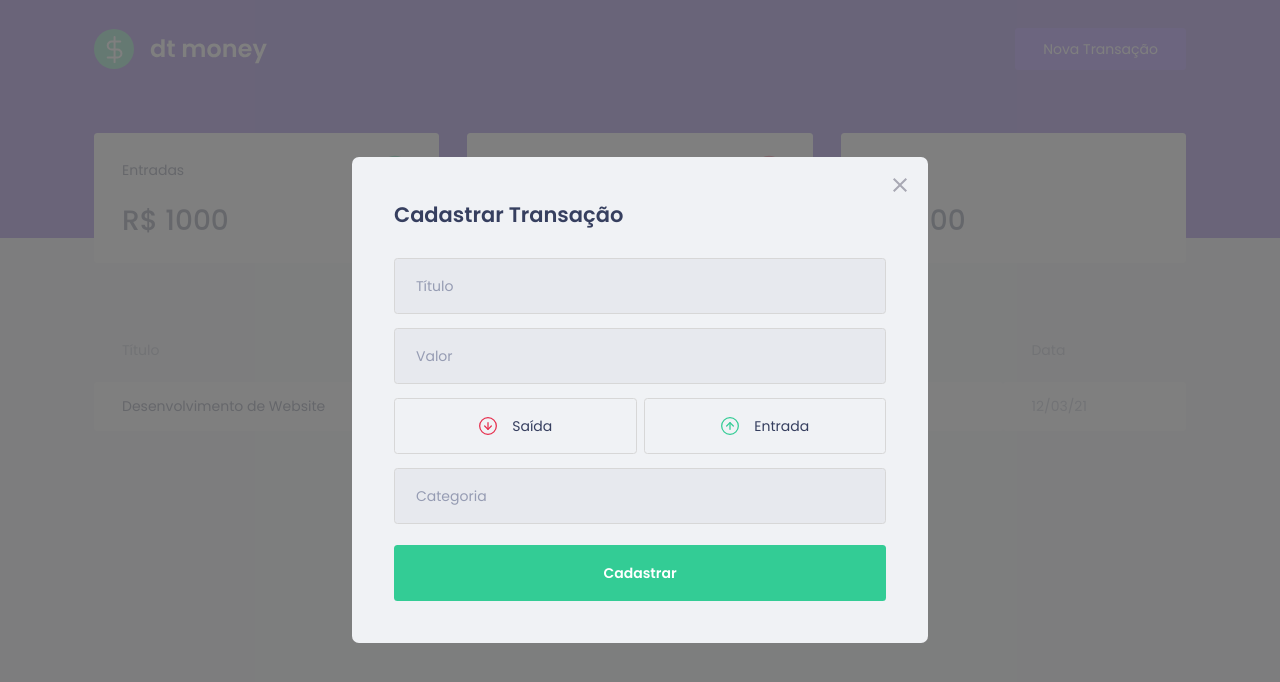
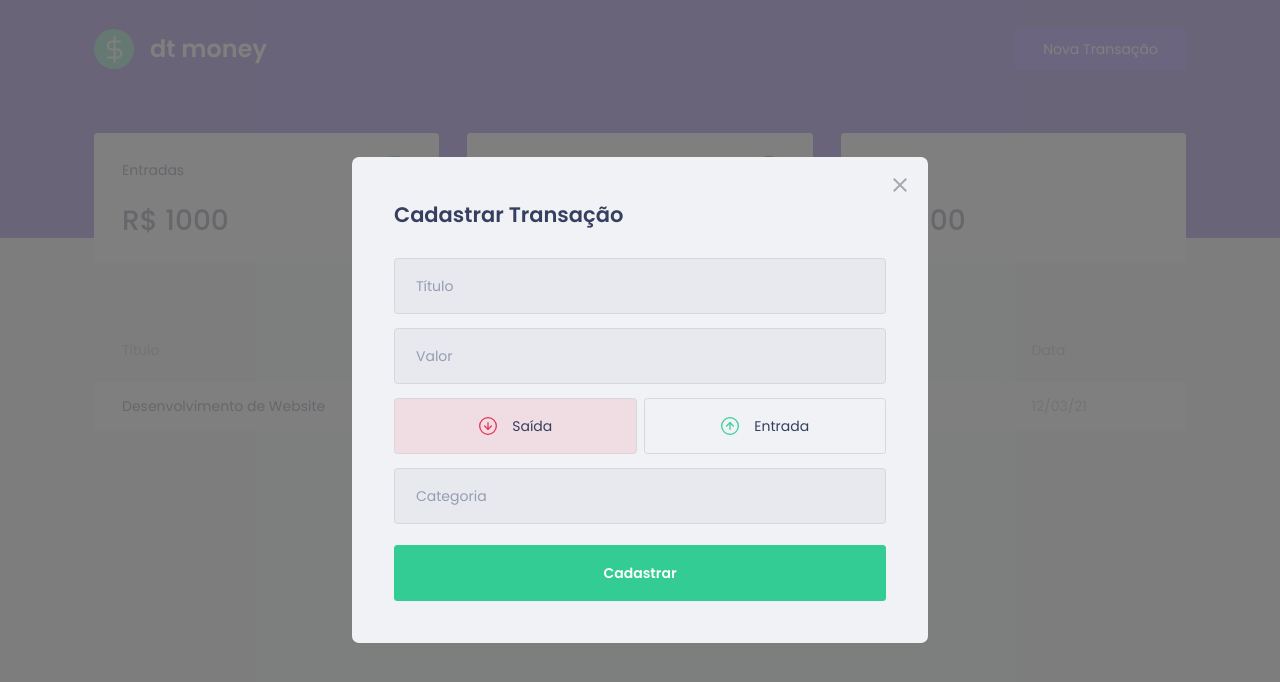
Before and after one commit to frrfdev/dtmoney-ignite, a React (Create React App) app: page / in a window 1280 px wide. Both pictures are taken after a click on the button "Nova Transação". Shown: the top 682 px of the page. Built offline with nearby package versions, Linux system fonts and the light colour scheme; no server answers; what miragejs would draw is missing.

Commit message:
Funcionamento dos botões do NewTransactionModal

```diff
--- a/src/components/NewTransactionModal/index.tsx
+++ b/src/components/NewTransactionModal/index.tsx
@@ -1,8 +1,9 @@
-import { Container, TransactionTypeContainer } from "./styles";
+import { Container, TransactionTypeContainer, RadioBox } from "./styles";
 import { CustomModal } from "../../styles/customModal";
 import { CloseModalButton } from "../CloseModalButton";
 import incomeImg from "../../assets/income.svg";
 import outcomeImg from "../../assets/outcome.svg";
+import { useState } from "react";
 interface NewTransactionModalProps {
   isOpen: boolean;
   onRequestClose: () => void;
@@ -12,6 +13,8 @@ export function NewTransactionModal({
   isOpen,
   onRequestClose,
 }: NewTransactionModalProps) {
+  const [transactionType, setTransactionType] = useState("deposit");
+
   return (
     <CustomModal isOpen={isOpen} onRequestClose={onRequestClose}>
       <Container>
@@ -24,15 +27,25 @@ export function NewTransactionModal({
         <input type="number" placeholder="Valor" />
 
         <TransactionTypeContainer>
-          <button type="button">
+          <RadioBox
+            type="button"
+            isSelected={transactionType === "deposit"}
+            selectedColor="red"
+            onClick={() => setTransactionType("deposit")}
+          >
             <img src={outcomeImg} alt="Saída" />
             <span>Saída</span>
-          </button>
+          </RadioBox>
 
-          <button type="button">
+          <RadioBox
+            type="button"
+            onClick={() => setTransactionType("withdraw")}
+            isSelected={transactionType === "withdraw"}
+            selectedColor="green"
+          >
             <img src={incomeImg} alt="Entrada" />
             <span>Entrada</span>
-          </button>
+          </RadioBox>
         </TransactionTypeContainer>
 
         <input type="text" placeholder="Categoria" />
--- a/src/components/NewTransactionModal/styles.ts
+++ b/src/components/NewTransactionModal/styles.ts
@@ -1,5 +1,5 @@
 import styled from 'styled-components';
-import {darken} from 'polished';
+import { darken, transparentize } from 'polished';
 
 export const Container = styled.div`
     display: flex;
@@ -64,14 +64,25 @@ export const TransactionTypeContainer = styled.div`
     display: grid;
     grid-template-columns: 1fr 1fr;
     gap: 0.5rem;
+`;
 
-    button {
+interface RadioBoxProps {
+    isSelected: boolean;
+    selectedColor: 'green' | 'red';
+}
+
+const colors = {
+    green: '#33cc95',
+    red: '#e52e4d'
+}
+
+export const RadioBox = styled.button<RadioBoxProps>`
     height: 4rem;
 
     border: 1px solid #d7d7d7;
     border-radius: 0.25rem;
 
-        background: transparent;
+    background: ${props => props.isSelected ? transparentize(0.9, colors[props.selectedColor]) : 'transparent'};
 
     display: flex;
     align-items: center;
@@ -96,5 +107,5 @@ export const TransactionTypeContainer = styled.div`
         font-size: 1rem;
         color: var(--text-title);
     }
-    }
+
 `;
```
Lines whose indentation alone changed are shown as unchanged.
